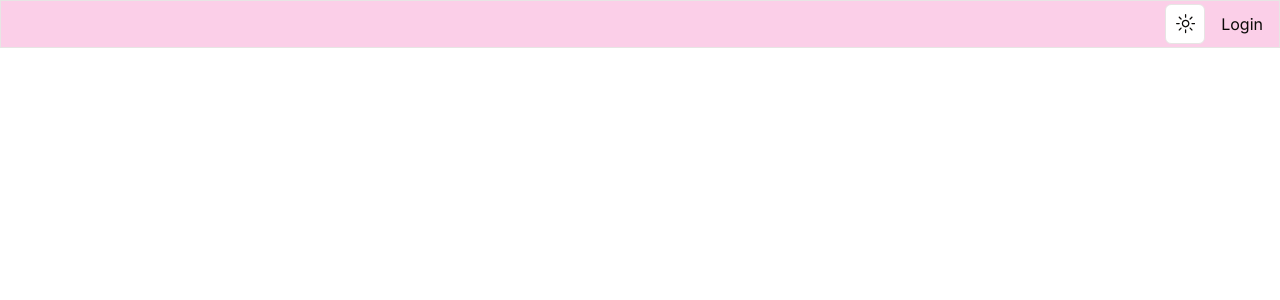
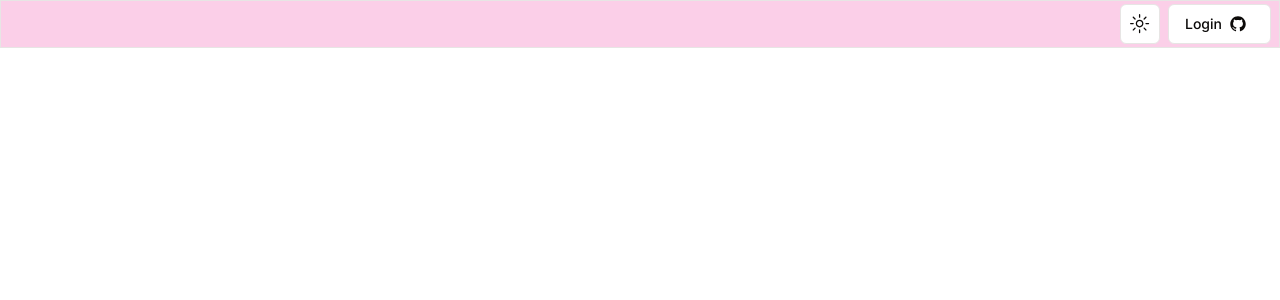
Before and after one commit to metal-face/blog-builder, a Next.js app: page / in a window 1280 px wide. Shown: the top 300 px of the page. Built offline with nearby package versions, Linux system fonts and the light colour scheme.

Commit message:
Add GitHub login button to main navigation

```diff
--- a/components/main-nav.tsx
+++ b/components/main-nav.tsx
@@ -2,12 +2,17 @@
 
 import * as React from "react";
 import { ThemeToggle } from "@/components/theme-toggle";
+import { Button } from "@/components/ui/button";
+import { GitHubLogoIcon } from "@radix-ui/react-icons";
 
 export function MainNav() {
   return (
     <div className="h-12 border flex items-center justify-end">
       <ThemeToggle></ThemeToggle>
-      <button className="text-pretty m-4">Login</button>
+      <Button variant="outline" className="m-2">
+        Login
+        <GitHubLogoIcon className="h-4 w-4 m-2" />
+      </Button>
     </div>
   );
 }
```
